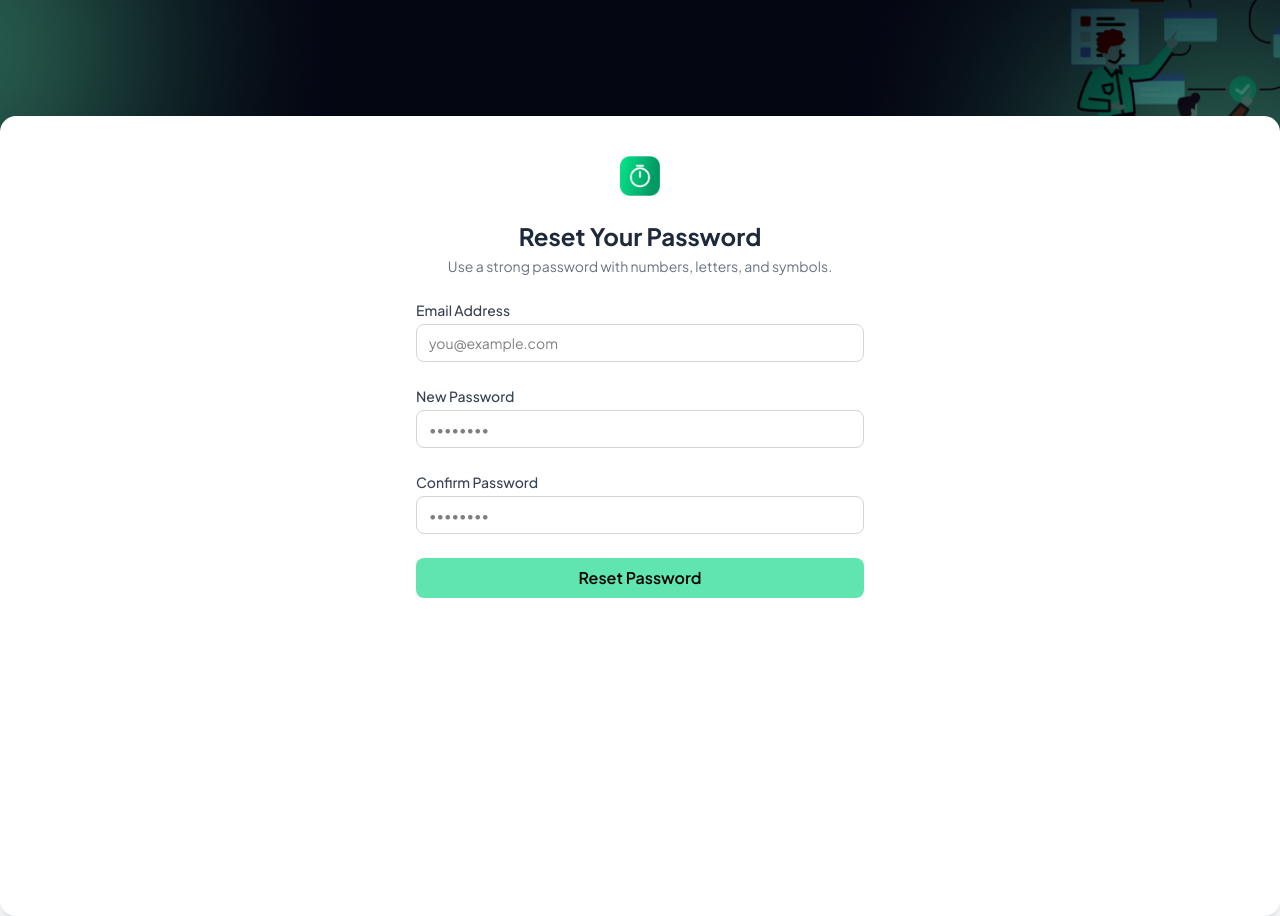
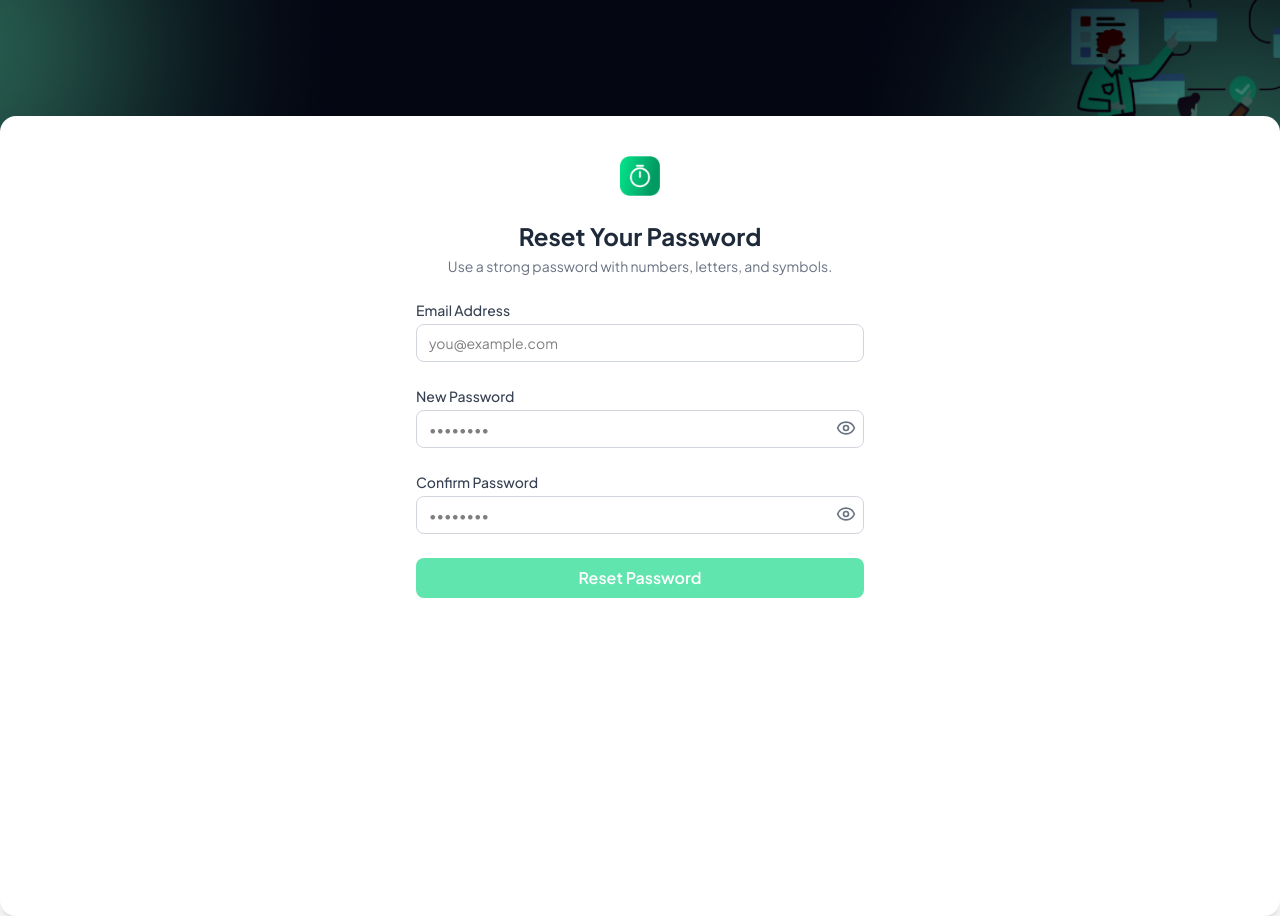
Before and after one commit to Nayem-khan1/Softvence-task-client, a React (Vite) app: page /reset-password in a window 1280 px wide. Built offline with nearby package versions, Linux system fonts and the light colour scheme; no server answers.

Commit message:
complete reset email

```diff
--- a/src/pages/NotFound.jsx
+++ b/src/pages/NotFound.jsx
@@ -1,27 +1,36 @@
 import React from "react";
-import { header1, notFound } from "../assets/assets";
 import { Link } from "react-router";
+import { notFound } from "../assets/assets";
 
 const NotFound = () => {
   return (
-    <div className="min-h-screen bg-gray-50 flex flex-col relative">
-      <div className="w-full">
-        <img
-          src={header1}
-          alt="Header"
-          className="w-full h-auto object-cover"
-        />
-      </div>
-      <div className="pb-10 absolute top-[15%] w-full">
-        <div className="ml-[5%] mr-[5%] flex flex-col items-center justify-center shadow-lg bg-white rounded-lg">
-          <img className="mt-10" src={notFound} />
-          <Link  to="/" className="bg-primary px-[15%] py-[1%] mt-16 mb-16 rounded-md cursor-pointer text-base font-medium text-black">
-            {" "}
-            Back To Home
-          </Link>
+    <>
+      <div className="min-h-screen bg-gray-50 flex flex-col">
+        {/* Top Banner */}
+        <div
+          style={{
+            backgroundImage: "url(/header1.png)",
+            backgroundSize: "cover",
+            backgroundPosition: "center",
+            height: "180px",
+          }}
+        ></div>
+
+        {/* Form Container */}
+        <div className="">
+          <div className="h-screen -mt-16 container mx-auto bg-white shadow-lg rounded-2xl px-8 py-10 flex flex-col items-center justify-center">
+            <img className="mt-10" src={notFound} />
+            <Link
+              to="/"
+              className="bg-primary px-[15%] py-[1%] mt-16 mb-16 rounded-md cursor-pointer text-base font-medium text-black"
+            >
+              {" "}
+              Back To Home
+            </Link>
+          </div>
         </div>
       </div>
-    </div>
+    </>
   );
 };
 
--- a/src/pages/ResetPassword.jsx
+++ b/src/pages/ResetPassword.jsx
@@ -1,7 +1,68 @@
-import React from "react";
+import React, { useState } from "react";
 import { resetLogo } from "../assets/assets";
+import { Eye, EyeOff } from "lucide-react";
+import axios from "axios";
+import { useNavigate } from "react-router";
 
 const ResetPassword = () => {
+  const [formData, setFormData] = useState({
+    email: "",
+    newPassword: "",
+    confirmPassword: "",
+  });
+
+  const [showPassword, setShowPassword] = useState({
+    newPassword: false,
+    confirmPassword: false,
+  });
+
+  const navigate = useNavigate();
+
+  const handleInputChange = (e) => {
+    const { name, value } = e.target;
+    setFormData((prev) => ({ ...prev, [name]: value }));
+  };
+
+  const togglePasswordVisibility = (field) => {
+    setShowPassword((prev) => ({
+      ...prev,
+      [field]: !prev[field],
+    }));
+  };
+
+
+  const resetPasswordHandler = async (e) => {
+    e.preventDefault();
+
+    if (formData.newPassword !== formData.confirmPassword) {
+      alert("Passwords do not match!");
+      return;
+    }
+
+    try {
+      const response = await axios.post(
+        `${import.meta.env.VITE_BACKEND_URL}/api/auth/reset-password`,
+        {
+          email: formData.email,
+          newPassword: formData.newPassword,
+        },
+        { withCredentials: true }
+      );
+
+      if (response.data?.message === "Password reset successful") {
+        setFormData({ email: "", newPassword: "", confirmPassword: "" });
+        navigate("/signin");
+      } else {
+        alert(response.data?.message || "Something went wrong");
+      }
+    } catch (error) {
+      console.error("Error resetting password:", error);
+      alert(
+        error.response?.data?.message || "Server error. Please try again later."
+      );
+    }
+  };
+
   return (
     <div className="min-h-screen bg-gray-50 flex flex-col">
       {/* Top Banner */}
@@ -29,7 +90,7 @@ const ResetPassword = () => {
           </div>
 
           {/* Form */}
-          <form className="space-y-6">
+          <form className="space-y-6" onSubmit={resetPasswordHandler}>
             {/* Email */}
             <div>
               <label
@@ -43,7 +104,8 @@ const ResetPassword = () => {
                 name="email"
                 type="email"
                 required
-                autoComplete="email"
+                value={formData.email}
+                onChange={handleInputChange}
                 className="mt-1 block w-full rounded-lg border border-gray-300 px-3 py-2 focus:outline-none focus:ring-2 focus:ring-primary focus:border-primary sm:text-sm"
                 placeholder="you@example.com"
               />
@@ -52,44 +114,74 @@ const ResetPassword = () => {
             {/* New Password */}
             <div>
               <label
-                htmlFor="new-password"
+                htmlFor="newPassword"
                 className="block text-sm font-medium text-gray-700"
               >
                 New Password
               </label>
+              <div className="relative mt-1">
                 <input
-                id="new-password"
-                name="new-password"
-                type="password"
+                  id="newPassword"
+                  name="newPassword"
+                  type={showPassword.newPassword ? "text" : "password"}
                   required
-                className="mt-1 block w-full rounded-lg border border-gray-300 px-3 py-2 focus:outline-none focus:ring-2 focus:ring-primary focus:border-primary sm:text-sm"
+                  value={formData.newPassword}
+                  onChange={handleInputChange}
+                  className="block w-full rounded-lg border border-gray-300 px-3 py-2 pr-10 focus:outline-none focus:ring-2 focus:ring-primary focus:border-primary sm:text-sm"
                   placeholder="••••••••"
                 />
+                <button
+                  type="button"
+                  onClick={() => togglePasswordVisibility("newPassword")}
+                  className="absolute right-2 top-2 text-gray-500"
+                >
+                  {showPassword.newPassword ? (
+                    <EyeOff size={20} />
+                  ) : (
+                    <Eye size={20} />
+                  )}
+                </button>
+              </div>
             </div>
 
             {/* Confirm Password */}
             <div>
               <label
-                htmlFor="confirm-password"
+                htmlFor="confirmPassword"
                 className="block text-sm font-medium text-gray-700"
               >
                 Confirm Password
               </label>
+              <div className="relative mt-1">
                 <input
-                id="confirm-password"
-                name="confirm-password"
-                type="password"
+                  id="confirmPassword"
+                  name="confirmPassword"
+                  type={showPassword.confirmPassword ? "text" : "password"}
                   required
-                className="mt-1 block w-full rounded-lg border border-gray-300 px-3 py-2 focus:outline-none focus:ring-2 focus:ring-primary focus:border-primary sm:text-sm"
+                  value={formData.confirmPassword}
+                  onChange={handleInputChange}
+                  className="block w-full rounded-lg border border-gray-300 px-3 py-2 pr-10 focus:outline-none focus:ring-2 focus:ring-primary focus:border-primary sm:text-sm"
                   placeholder="••••••••"
                 />
+                <button
+                  type="button"
+                  onClick={() => togglePasswordVisibility("confirmPassword")}
+                  className="absolute right-2 top-2 text-gray-500"
+                >
+                  {showPassword.confirmPassword ? (
+                    <EyeOff size={20} />
+                  ) : (
+                    <Eye size={20} />
+                  )}
+                </button>
+              </div>
             </div>
 
             {/* Submit */}
             <div>
               <button
                 type="submit"
-                className="w-full flex justify-center rounded-lg bg-primary px-4 py-2 font-semibold hover:bg-primary-dark transition duration-150"
+                className="w-full flex justify-center rounded-lg bg-primary px-4 py-2 font-semibold text-white hover:bg-primary-dark transition duration-150"
               >
                 Reset Password
               </button>
```
Lines whose indentation alone changed are shown as unchanged.
